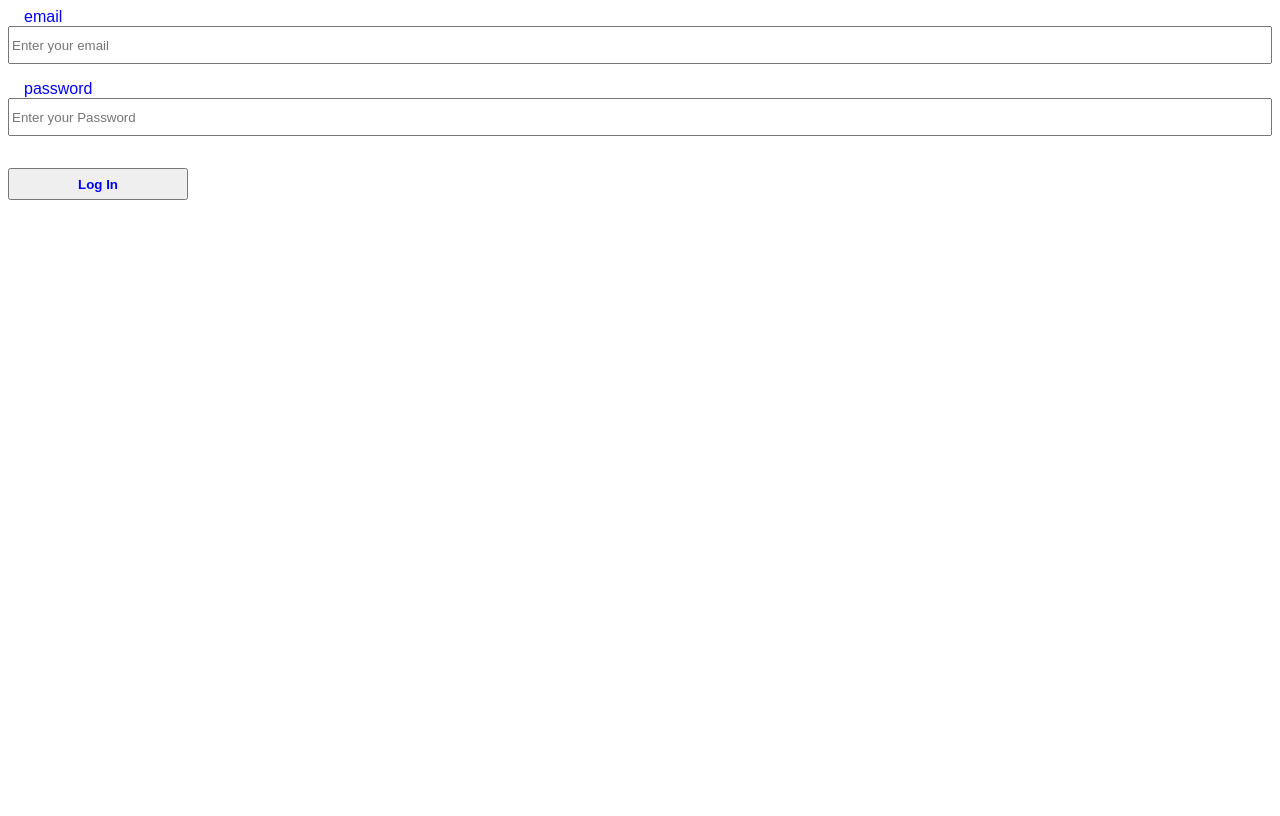
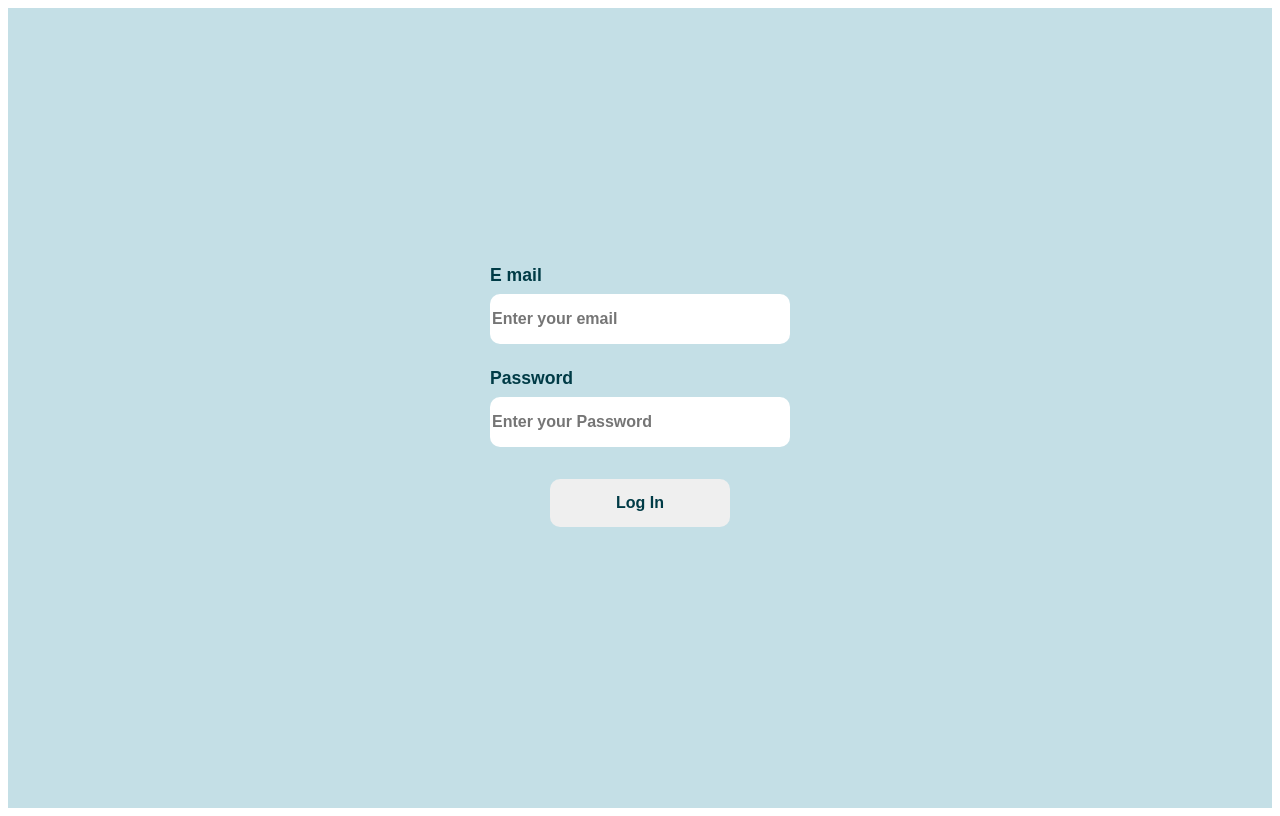
Before and after one commit to ronyantonydev/mastering-react-formik, a React (Create React App) app: page / in a window 1280 px wide. Built offline with nearby package versions, Linux system fonts and the light colour scheme.

Commit message:
formik implimentation adding  formik validation to the form.

```diff
--- a/components/textField/textField.tsx
+++ b/components/textField/textField.tsx
@@ -5,7 +5,12 @@ const TextField: React.FC<{
   type?: any;
   placeholder?: any;
   name?: any;
+  value?: any;
   label?: any;
+  handleChange?: any;
+  autoComplete?: any;
+  error?: any;
+  helperText?: any;
 }> = (props) => {
   return (
     <TextFieldStyle>
@@ -15,7 +20,13 @@ const TextField: React.FC<{
         type={props.type}
         placeholder={props.placeholder}
         name={props.name}
+        value={props.value}
+        onChange={props.handleChange}
+        autoComplete={props.autoComplete}
       />
+      {props.error && (
+        <div className="helper-text-container">{props.helperText}</div>
+      )}
     </TextFieldStyle>
   );
 };
--- a/components/textField/textFieldStyle.ts
+++ b/components/textField/textFieldStyle.ts
@@ -4,14 +4,27 @@ const TextFieldStyle = styled.div`
   width: 100%;
   display: flex;
   flex-direction: column;
+
   .label-container {
-    color: blue;
-    padding: 0rem 1rem;
+    color: #003b46;
+    padding: 0.5rem 0rem;
     text-align: left;
+    font-weight: bold;
+    font-size: 1.1rem;
   }
   .input-container {
-    color: green;
-    height: 2rem;
+    color: #003b46;
+    font-size: 1rem;
+    font-weight: 600;
+    height: 3rem;
+    border-radius: 10px;
+    border: none;
+  }
+  .helper-text-container {
+    color: red;
+    text-align: left;
+    padding: 0.5rem 0rem;
+    font-weight: bold;
   }
 `;
 
--- a/src/logIn/logInPage.tsx
+++ b/src/logIn/logInPage.tsx
@@ -1,21 +1,68 @@
-import React from "react";
+import React, { useState } from "react";
 import TextField from "../../components/textField/textField";
 import LogInPageStyle from "./logInPageStyle";
+import { Formik, Form } from "formik";
+import * as Yup from "yup";
+import LoggedIn from "../loggedIn/loggedIn";
 
 const LogInPage: React.FC<{}> = () => {
+  const [logIn, setLogIn] = useState(false);
+
+  const validate = Yup.object({
+    email: Yup.string().email("Email is invalid").required("Required E mail"),
+    password: Yup.string()
+      .min(6, "Password must be atleast 6 characters")
+      .required("Required Password")
+  });
+
   return (
     <LogInPageStyle>
+      {logIn ? (
+        <LoggedIn />
+      ) : (
+        <Formik
+          initialValues={{ email: "", password: "" }}
+          onSubmit={async (values) => {
+            await new Promise((resolve) => setTimeout(resolve, 500));
+            alert(JSON.stringify(values, null, 2));
+            setLogIn(true);
+          }}
+          validationSchema={validate}
+        >
+          {({ values, errors, touched, handleChange, handleSubmit }) => (
+            <Form onSubmit={handleSubmit}>
               <div className="text-field-container">
-        <TextField type="email" placeholder="Enter your email" label="email" />
                 <TextField
+                  name="email"
+                  type="email"
+                  value={values.email}
+                  placeholder="Enter your email"
+                  label="E mail"
+                  handleChange={handleChange}
+                  autoComplete="disabled"
+                  error={touched.email && Boolean(errors.email)}
+                  helperText={touched.email && errors.email}
+                />
+                <TextField
+                  name="password"
                   type="password"
+                  value={values.password}
                   placeholder="Enter your Password"
-          label="password"
+                  label="Password"
+                  handleChange={handleChange}
+                  error={touched.password && Boolean(errors.password)}
+                  helperText={touched.password && errors.password}
                 />
               </div>
               <div className="button-container">
-        <button className="log-in-button">Log In</button>
+                <button className="log-in-button" type="submit">
+                  Log In
+                </button>
               </div>
+            </Form>
+          )}
+        </Formik>
+      )}
     </LogInPageStyle>
   );
 };
--- a/src/logIn/logInPageStyle.ts
+++ b/src/logIn/logInPageStyle.ts
@@ -1,23 +1,37 @@
 import styled from "styled-components";
 
 const LogInPageStyle = styled.div`
+  width: 100%;
+  height: 100vh;
+  display: flex;
+  justify-content: center;
+  align-items: center;
+  background-color: #c4dfe6;
   .text-field-container {
     display: flex;
     flex-direction: column;
     align-items: center;
     justify-content: center;
     gap: 1rem;
+    width: 100%;
+    min-width: 300px;
   }
   .button-container {
-    width: 180px;
-    height: 2rem;
+    width: 100%;
+    height: 3rem;
     padding: 2rem 0rem;
+    display: flex;
+    justify-content: center;
+    align-items: center;
     .log-in-button {
-      width: 100%;
+      width: 180px;
       height: 100%;
-      color: blue;
+      color: #003b46;
+      font-size: 1rem;
       font-weight: bold;
       cursor: pointer;
+      border-radius: 10px;
+      border: none;
     }
   }
 `;
--- /dev/null
+++ b/src/loggedIn/loggedIn.tsx
@@ -0,0 +1,12 @@
+import React from "react";
+import LoggedInStyle from "./loggedInStyle";
+
+const LoggedIn: React.FC = () => {
+  return (
+    <LoggedInStyle>
+      <div className="content">You are In</div>
+    </LoggedInStyle>
+  );
+};
+
+export default LoggedIn;
--- /dev/null
+++ b/src/loggedIn/loggedInStyle.ts
@@ -0,0 +1,18 @@
+import styled from "styled-components";
+
+const LoggedInStyle = styled.div`
+  width: 100%;
+  height: 100vh;
+  display: flex;
+  justify-content: center;
+  align-items: center;
+  background-color: #c4dfe6;
+  .content {
+    color: #003b46;
+    font-size: 2rem;
+    width: fit-content;
+    font-weight: bold;
+    font-style: italic;
+  }
+`;
+export default LoggedInStyle;
```
Also changed, not shown: package.json (+13 -3 lines). Lines whose indentation alone changed are shown as unchanged.
